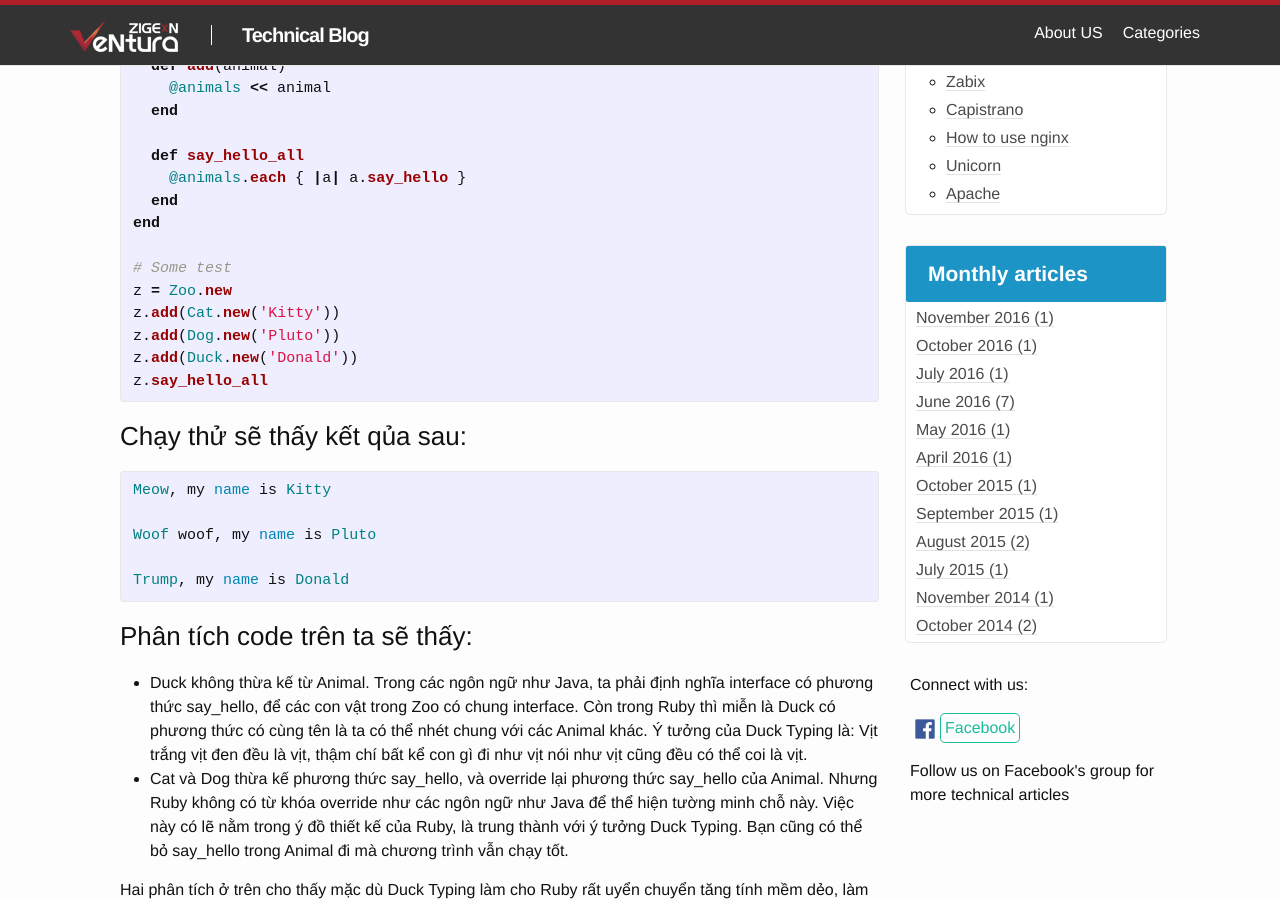
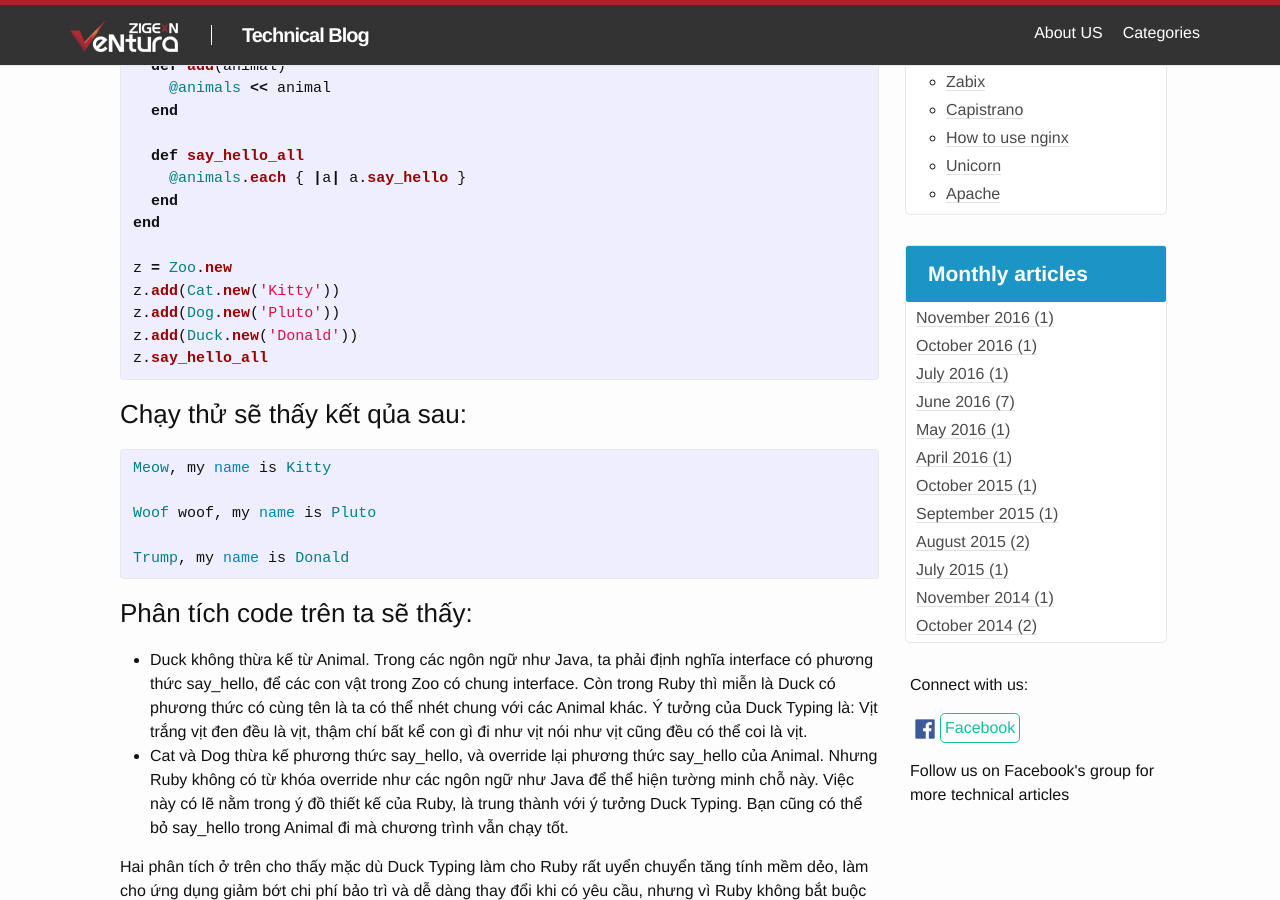
Before and after one commit to ZIGExN-VeNtura/ZIGExN-VeNtura.github.io, a Jekyll site: the page built from _posts/2016-11-23-khai-niem-duck-typing-trong-ruby.md, in a window 1280 px wide and 900 px high, scrolled down 1441 px. Built offline with Jekyll 4.4.1, drawn with Linux system fonts in a browser that asks for light colours.

Commit message:
Update md

```diff
--- a/_posts/2016-11-23-khai-niem-duck-typing-trong-ruby.md
+++ b/_posts/2016-11-23-khai-niem-duck-typing-trong-ruby.md
@@ -66,7 +66,6 @@ class Zoo
   end
 end
 
-# Some test
 z = Zoo.new
 z.add(Cat.new('Kitty'))
 z.add(Dog.new('Pluto'))
```
